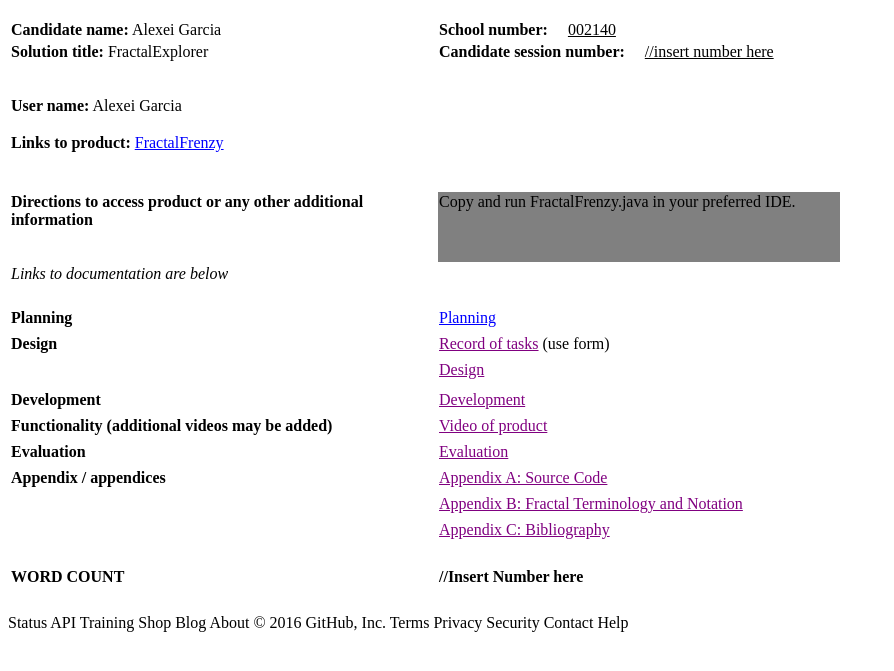
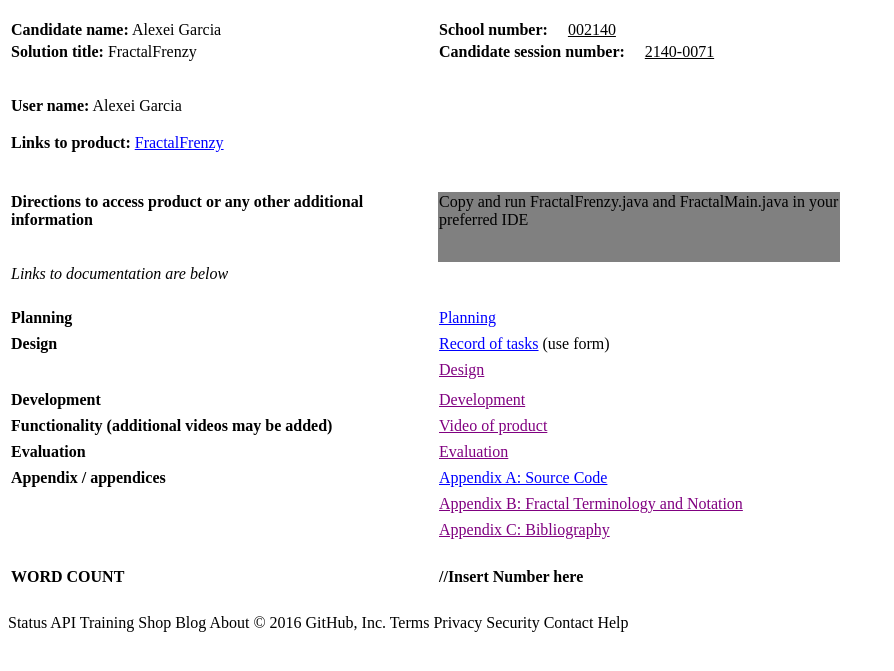
Before and after one commit to AlexeiGarcia/FractalFrenzy, a plain HTML site: page index.html in a window 1280 px wide. Shown: the part 37-708 px from the top of the page, without its empty margins (0-894 px from the left). Drawn offline with Linux system fonts and the light colour scheme.

Commit message:
Update index.html

```diff
--- a/index.html
+++ b/index.html
@@ -18,8 +18,8 @@
 			</tr>
 
 			<tr>
-				<td width=320 colspan=2><p><b>Solution title:</b> FractalExplorer </p></td>
-				<td width=400><p><b>Candidate session number:&nbsp &nbsp &nbsp</b><u>//insert number here</u></p></td>
+				<td width=320 colspan=2><p><b>Solution title:</b> FractalFrenzy </p></td>
+				<td width=400><p><b>Candidate session number:&nbsp &nbsp &nbsp</b><u>2140-0071</u></p></td>
 				<td width=200></td>
 			</tr>
 
@@ -50,7 +50,7 @@
 
 			<tr>
 				<td width=320 height=50 colspan=2 valign='top'><p><b>Directions to access product or any other additional information</b></p></td>
-				<td width=400 height=70 bgcolor="gray" valign='top'><p> </p>Copy and run FractalFrenzy.java in your preferred IDE.</td>
+				<td width=400 height=70 bgcolor="gray" valign='top'><p> </p>Copy and run FractalFrenzy.java and FractalMain.java in your preferred IDE</td>
 				<td width=200></td>
 			</tr>
 
@@ -69,7 +69,7 @@
 
 			<tr>
 				<td width=320 colspan=2><p><b>Planning</b></p></td>
-				<td width=400><a href="https://github.com/AlexeiGarcia/FractalExplorer/blob/master/Documentation/Criterion%20A%20Planning.pdf">Planning</a></td>
+				<td width=400><a href="https://github.com/AlexeiGarcia/FractalFrenzy/blob/master/Documentation/Criterion%20A%20Planning.pdf">Planning</a></td>
 				<td width=200></td>
 			</tr>
 
@@ -82,7 +82,7 @@
 
 			<tr>
 				<td width=320 colspan=2><p><b>Design</b></p></td>
-				<td width=400><a href="">Record of tasks</a> (use form)</td><tr>
+				<td width=400><a href="https://github.com/AlexeiGarcia/FractalFrenzy/blob/master/Documentation/Criterion%20B.pdf">Record of tasks</a> (use form)</td><tr>
 				<td width=200></td>
 			</tr>
 
@@ -141,7 +141,7 @@
 
 			<tr>
 				<td width=320 colspan=2><p><b>Appendix / appendices</b></p></td>
-				<td width=400><a href="">Appendix A: Source Code</a></td>
+				<td width=400><a href="https://github.com/AlexeiGarcia/FractalFrenzy/tree/master/SourceCode">Appendix A: Source Code</a></td>
 				<td width=200></td>
 			</tr>
 
```
